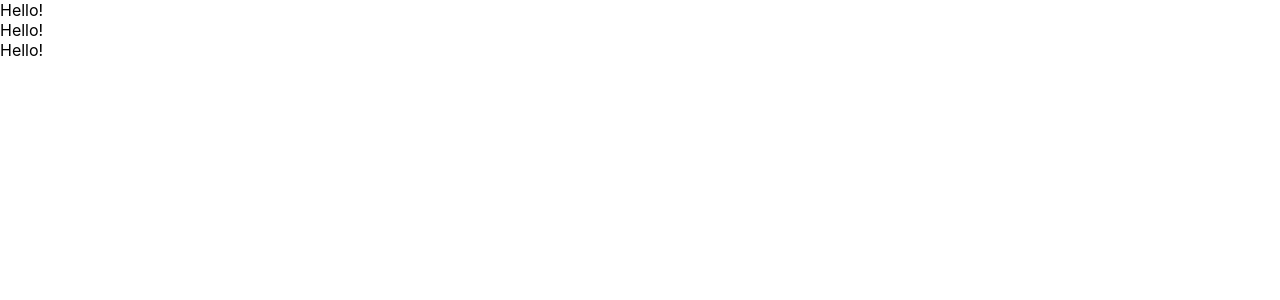
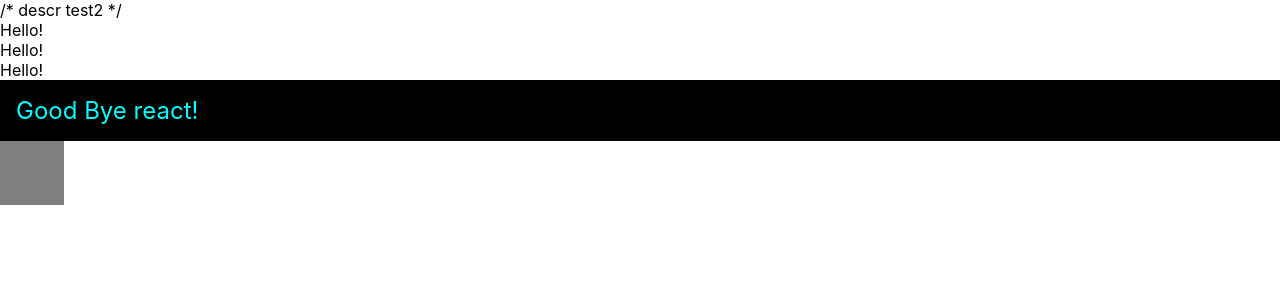
Before and after one commit to devops-future/react-A2Z, a React (Create React App) app: page / in a window 1280 px wide. Shown: the top 300 px of the page. Built offline with nearby package versions, Linux system fonts and the light colour scheme.

Commit message:
first commit

```diff
--- a/src/App.css
+++ b/src/App.css
@@ -1,38 +1,5 @@
-.App {
-  text-align: center;
+.gray-box {
+  background: gray;
+  width: 64px;
+  height: 64px;
 }
-
-.App-logo {
-  height: 40vmin;
-  pointer-events: none;
-}
-
-@media (prefers-reduced-motion: no-preference) {
-  .App-logo {
-    animation: App-logo-spin infinite 20s linear;
-  }
-}
-
-.App-header {
-  background-color: #282c34;
-  min-height: 100vh;
-  display: flex;
-  flex-direction: column;
-  align-items: center;
-  justify-content: center;
-  font-size: calc(10px + 2vmin);
-  color: white;
-}
-
-.App-link {
-  color: #61dafb;
-}
-
-@keyframes App-logo-spin {
-  from {
-    transform: rotate(0deg);
-  }
-  to {
-    transform: rotate(360deg);
-  }
-}
--- a/src/App.js
+++ b/src/App.js
@@ -1,13 +1,28 @@
 import react from 'react';
 import Hello from './Hello';
+import './App.css'
 
 function App() {
+  const name = 'react';
+  const style = {
+    backgroundColor: 'black',
+    color: 'aqua',
+    fontSize: 24, // main unit
+    padding: '1rem'
+  }
+
   return (
-    <div>
+    <>
+      {/* descr test1 */}
+      /* descr test2 */
+      <Hello
+        // test open tag
+      />
       <Hello/>
       <Hello/>
-      <Hello/>
-    </div>
+      <div style={style}>Good Bye {name}!</div>
+      <div className="gray-box"></div>
+    </>
   );
 }
 
```
